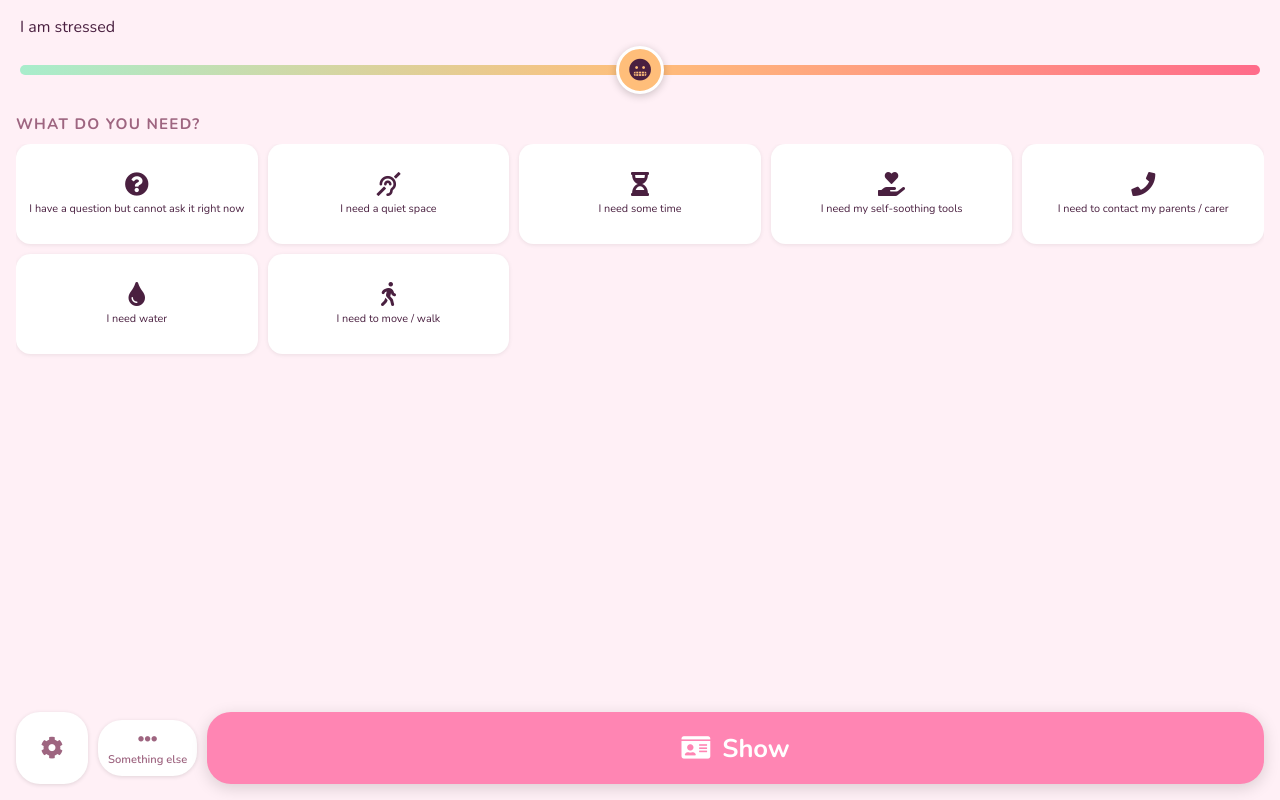
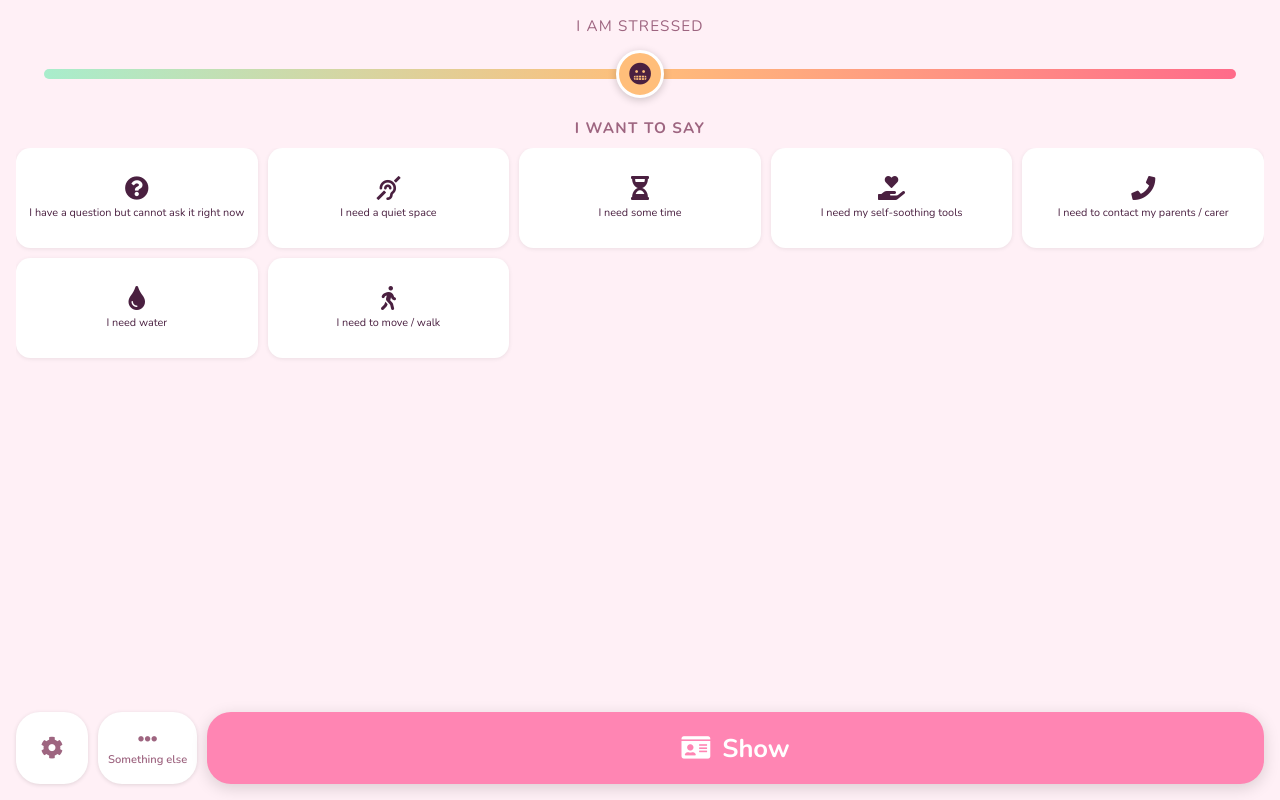
Before and after one commit to dmeeze/somatic, a plain HTML site: page index.html in a window 1280 px wide. Drawn offline with nearby package versions, Linux system fonts and the light colour scheme; a web font is replaced by a local one.

Commit message:
fix: consistent bottom bar height, heading styles, and slider edge padding
- se-btn: explicit height: 72px to match settings-btn and show-card-btn
- home-needs-heading: add text-align: center
- slider-current-label: new rule matching heading font/size/style (centered)
- slider-track-wrap: margin: 0 24px to keep thumb clear of screen edges
- landscape slider region: increased padding for safe zone from screen edges
- Rename "What do you need?" → "I want to say"

```diff
--- a/js/screens/home.js
+++ b/js/screens/home.js
@@ -44,7 +44,7 @@ export function mountHome(initialConfig, onConfigChange) {
 
   const needsHeading = document.createElement('h2');
   needsHeading.className = 'home-needs-heading';
-  needsHeading.textContent = 'What do you need?';
+  needsHeading.textContent = 'I want to say';
 
   const gridContainer = document.createElement('div');
   gridContainer.className = 'grid-container';
--- a/styles.css
+++ b/styles.css
@@ -141,6 +141,17 @@ ul { list-style: none; }
   text-transform: uppercase;
   letter-spacing: 0.08em;
   margin-bottom: 10px;
+  text-align: center;
+}
+
+.slider-current-label {
+  font-family: var(--heading-font);
+  font-size: 0.95rem;
+  color: var(--text-muted);
+  text-transform: uppercase;
+  letter-spacing: 0.08em;
+  text-align: center;
+  margin-bottom: 6px;
 }
 
 .show-card-btn {
@@ -180,6 +191,7 @@ ul { list-style: none; }
   height: 48px; /* enough room for the thumb */
   display: flex;
   align-items: center;
+  margin: 0 24px; /* keep thumb touch target clear of region edges */
 }
 
 /* The gradient track */
@@ -342,7 +354,7 @@ ul { list-style: none; }
   justify-content: center;
   gap: 4px;
   padding: 6px 10px;
-  min-height: 56px;
+  height: 72px;
   min-width: 72px;
   background: var(--surface-bg);
   color: var(--text-muted);
@@ -1357,7 +1369,7 @@ body[data-layout="phone-landscape-compact"] .screen--home {
 body[data-layout="phone-landscape"] .home-slider-region,
 body[data-layout="phone-landscape-compact"] .home-slider-region {
   grid-area: slider;
-  padding: 12px 4px;
+  padding: 16px 10px;
   justify-content: center;
   overflow: hidden;
 }
```
